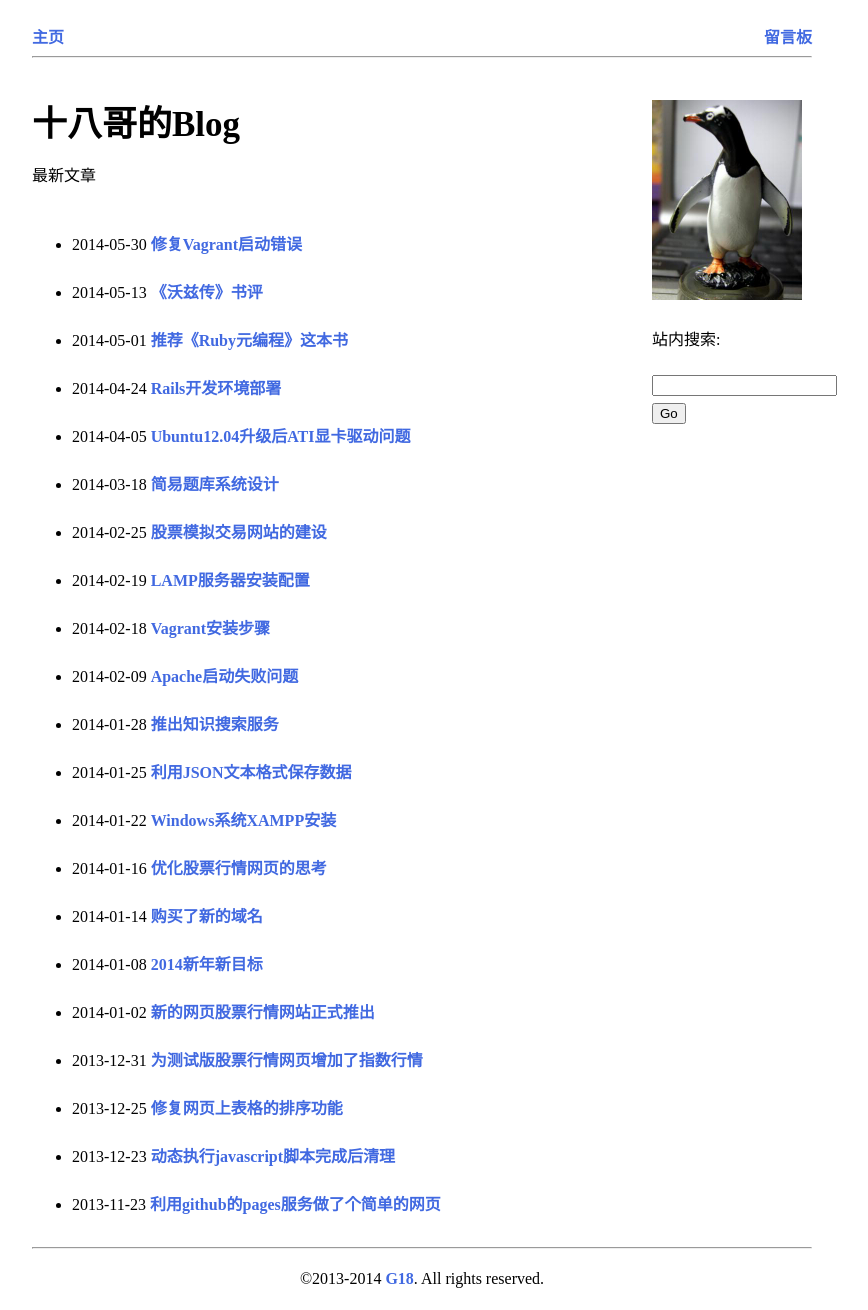
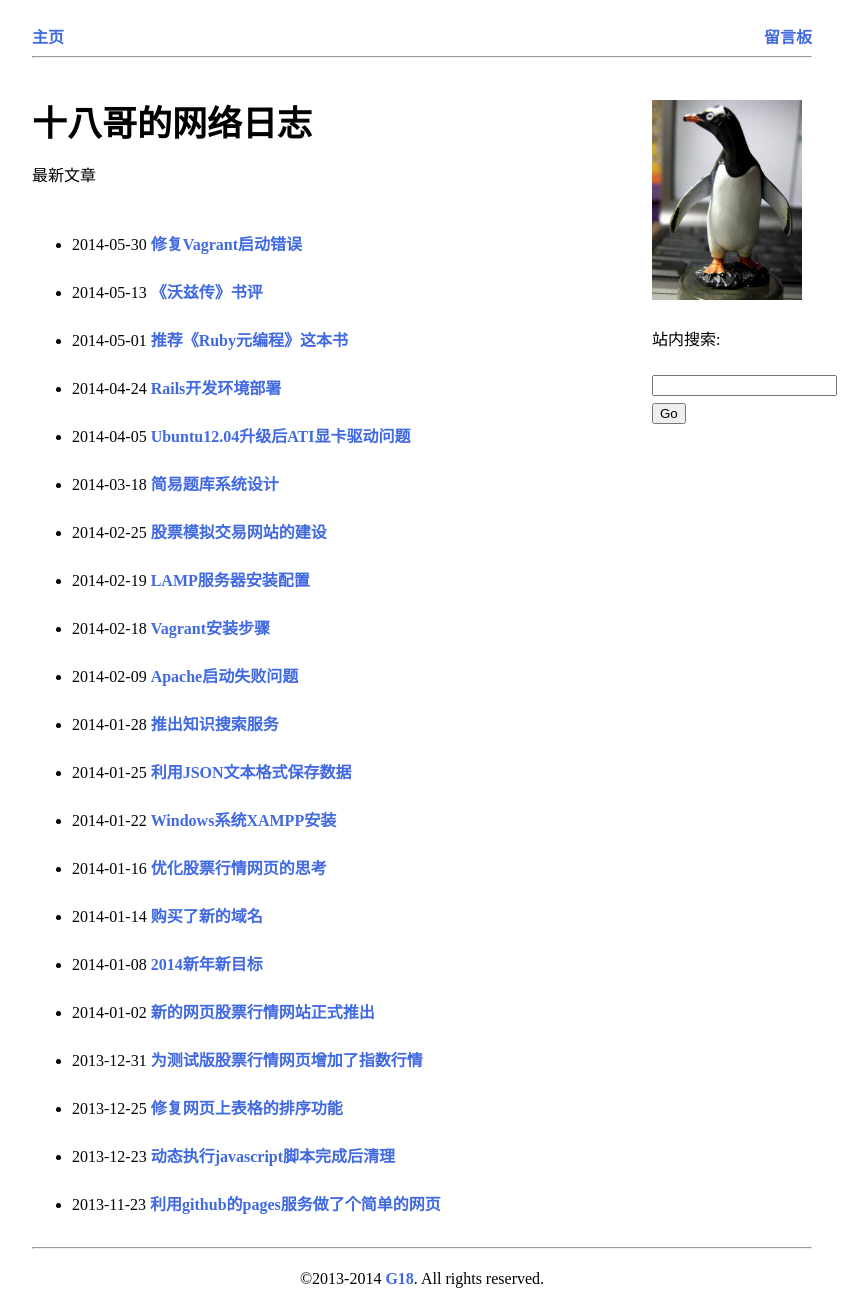
Before and after one commit to cforth/blog, a Jekyll site: the page built from index.html, in a window 1280 px wide. Shown: the whole page, without its empty margins (218-1086 px from the left). Built offline with Jekyll 4.4.1, drawn with Linux system fonts in a browser that asks for light colours; Markdown is read by kramdown in place of the engine named in the settings.

Commit message:
修改博客名称

```diff
--- a/index.html
+++ b/index.html
@@ -1,6 +1,6 @@
 ---
 layout: main
-title: 十八哥的Blog
+title: 十八哥的网络日志
 ---
 <h2>{{ page.title }}</h2>
 <p>最新文章</p>
```
Also changed, not shown: README.md.
